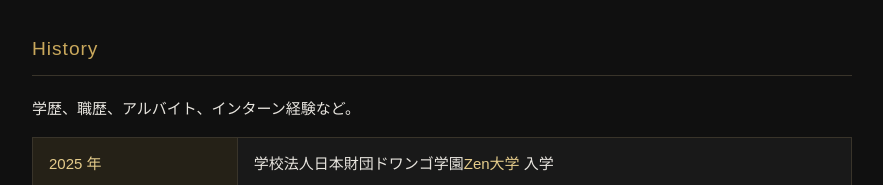
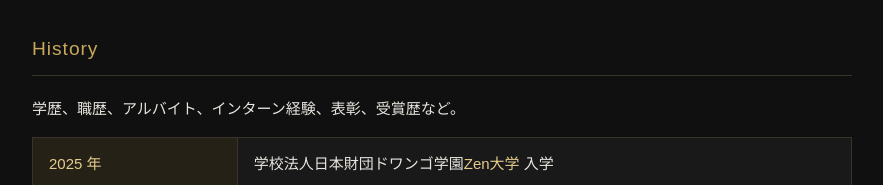
Before and after one commit to ayu12ayu/ayu12ayu.github.io, a plain HTML site: page index.html in a window 1280 px wide. Shown: the part 1395-1580 px from the top of the page, without its empty margins (198-1081 px from the left). Drawn offline with Linux system fonts and the light colour scheme; a script that the page names is missing.

Commit message:
Update index.html

```diff
--- a/index.html
+++ b/index.html
@@ -50,7 +50,7 @@
     </ul>
 
     <h3>History</h3>
-    <p>学歴、職歴、アルバイト、インターン経験など。</p>
+    <p>学歴、職歴、アルバイト、インターン経験、表彰、受賞歴など。</p>
     <table>
       <tr>
         <th>2025 年</th>
```
